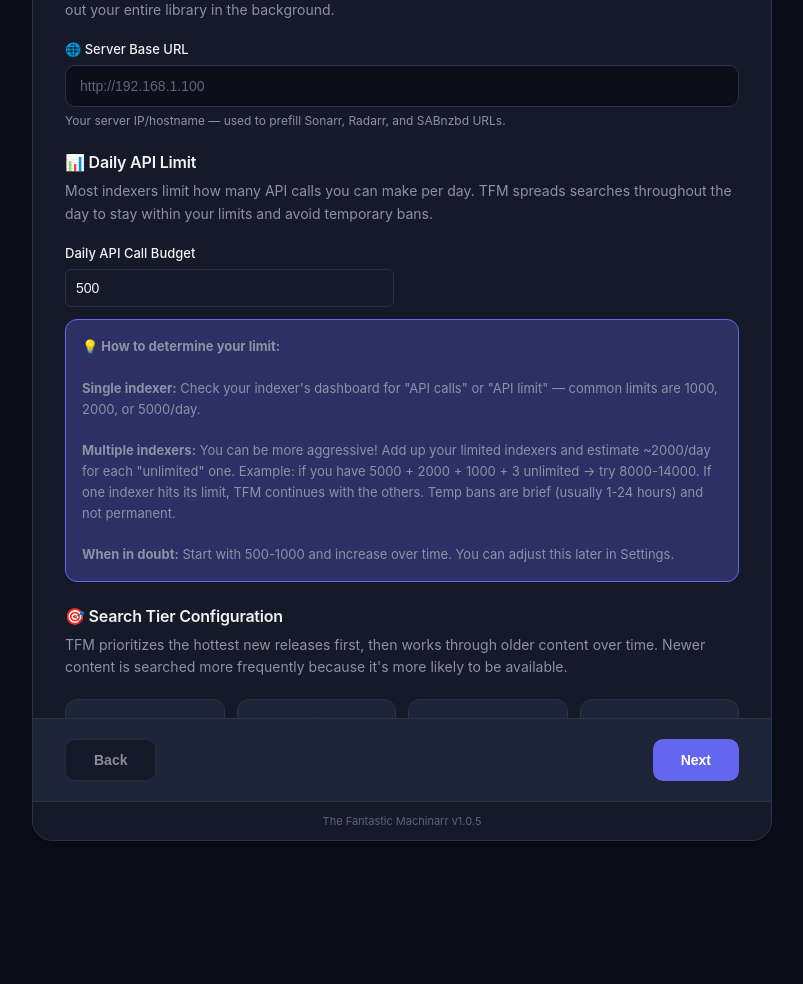
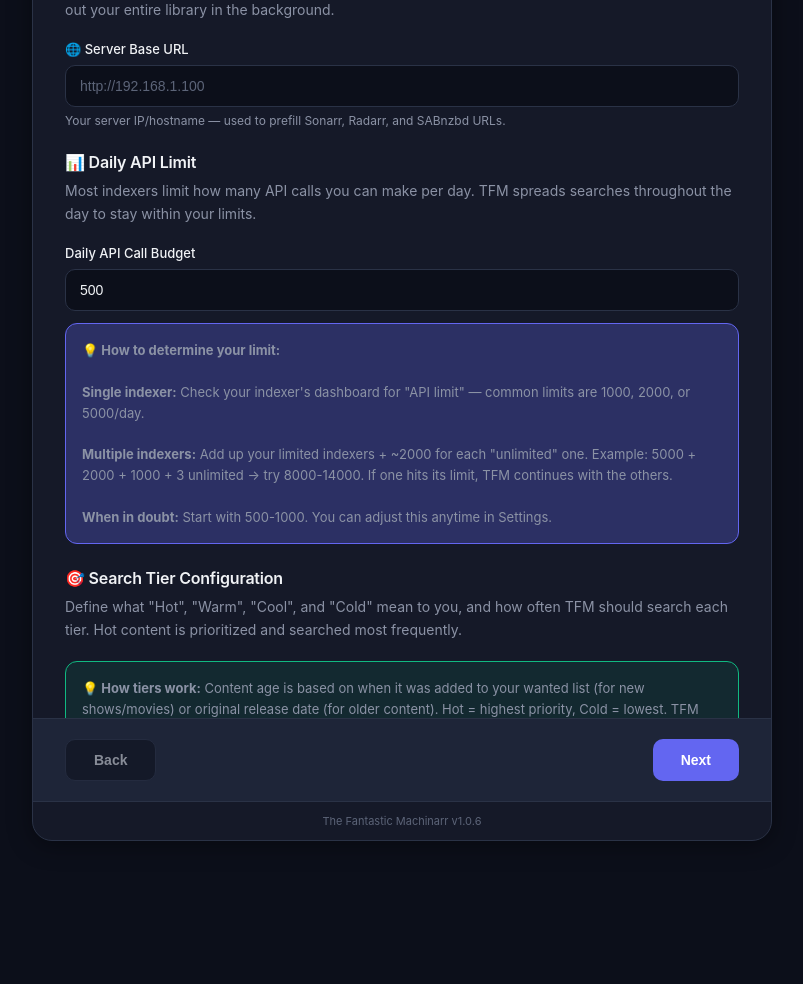
Before and after one commit to egadgetboy/thefantasticmachinarr, a Python web app: template templates/setup.html in a window 1280 px wide. Shown: the part 480-1464 px from the top of the page, without its empty margins (238-1041 px from the left). Run offline with Jinja, Linux system fonts and the light colour scheme; the template is opened without the code that fills it, so the values that code supplies are empty.

Commit message:
v1.0.6 - Customizable tier age ranges with min/max days, synced wizard and settings

```diff
--- a/templates/setup.html
+++ b/templates/setup.html
@@ -548,7 +548,7 @@
         <button class="btn btn-sec" id="backBtn" onclick="back()" disabled>Back</button>
         <button class="btn btn-pri" id="nextBtn" onclick="next()">Next</button>
     </div>
-    <div class="version-footer">The Fantastic Machinarr v1.0.5</div>
+    <div class="version-footer">The Fantastic Machinarr v1.0.6</div>
 </div>
 <script>
 // Theme management
@@ -604,67 +604,124 @@ function stepWelcome() {
         </div>
 
         <h3 style="margin-top: 24px; margin-bottom: 8px;">📊 Daily API Limit</h3>
-        <p class="desc">Most indexers limit how many API calls you can make per day. TFM spreads searches throughout the day to stay within your limits and avoid temporary bans.</p>
+        <p class="desc">Most indexers limit how many API calls you can make per day. TFM spreads searches throughout the day to stay within your limits.</p>
 
-        <div class="row" style="margin-top: 12px;">
-            <div class="field" style="margin-bottom: 0;">
-                <label>Daily API Call Budget</label>
-                <input type="number" id="api-limit" value="500" min="50" max="10000" style="width: 100%; padding: 10px; background: var(--bg2); border: 1px solid var(--border); border-radius: 6px; color: var(--text);">
-            </div>
+        <div class="field" style="margin-top: 12px; margin-bottom: 0;">
+            <label>Daily API Call Budget</label>
+            <input type="number" id="api-limit" value="500" min="50" max="50000">
         </div>
 
         <div class="info" style="margin-top: 12px;">
             <strong>💡 How to determine your limit:</strong><br><br>
-            <strong>Single indexer:</strong> Check your indexer's dashboard for "API calls" or "API limit" — common limits are 1000, 2000, or 5000/day.<br><br>
-            <strong>Multiple indexers:</strong> You can be more aggressive! Add up your limited indexers and estimate ~2000/day for each "unlimited" one. Example: if you have 5000 + 2000 + 1000 + 3 unlimited → try 8000-14000. If one indexer hits its limit, TFM continues with the others. Temp bans are brief (usually 1-24 hours) and not permanent.<br><br>
-            <strong>When in doubt:</strong> Start with 500-1000 and increase over time. You can adjust this later in Settings.
+            <strong>Single indexer:</strong> Check your indexer's dashboard for "API limit" — common limits are 1000, 2000, or 5000/day.<br><br>
+            <strong>Multiple indexers:</strong> Add up your limited indexers + ~2000 for each "unlimited" one. Example: 5000 + 2000 + 1000 + 3 unlimited → try 8000-14000. If one hits its limit, TFM continues with the others.<br><br>
+            <strong>When in doubt:</strong> Start with 500-1000. You can adjust this anytime in Settings.
         </div>
 
         <h3 style="margin-top: 24px; margin-bottom: 8px;">🎯 Search Tier Configuration</h3>
-        <p class="desc">TFM prioritizes the hottest new releases first, then works through older content over time. Newer content is searched more frequently because it's more likely to be available.</p>
+        <p class="desc">Define what "Hot", "Warm", "Cool", and "Cold" mean to you, and how often TFM should search each tier. Hot content is prioritized and searched most frequently.</p>
+
+        <div class="info" style="margin-top: 0; margin-bottom: 16px; background: var(--success-bg); border-color: var(--success);">
+            <strong>💡 How tiers work:</strong> Content age is based on when it was added to your wanted list (for new shows/movies) or original release date (for older content). Hot = highest priority, Cold = lowest. TFM cycles through tiers, always giving Hot the most attention.
+        </div>
 
         <div class="tiers">
             <div class="tier">
                 <div class="tier-emoji">🔥</div>
                 <div class="tier-name">Hot</div>
-                <input type="text" id="tier-hot-range" value="0-3 months" style="margin-top: 6px; width: 100%; padding: 4px; background: var(--bg2); border: 1px solid var(--border); border-radius: 4px; color: var(--text); text-align: center; font-size: 11px;">
-                <select id="tier-hot" style="margin-top: 6px; width: 100%; padding: 6px; background: var(--bg2); border: 1px solid var(--border); border-radius: 4px; color: var(--text);">
-                    <option value="30">Every 30 min</option>
-                    <option value="60" selected>Every hour</option>
-                    <option value="120">Every 2 hours</option>
-                    <option value="180">Every 3 hours</option>
+                <div style="font-size: 11px; color: var(--text2); margin: 4px 0;">Age range</div>
+                <div style="display: flex; gap: 4px; align-items: center; margin-bottom: 6px;">
+                    <select id="tier-hot-min" style="flex:1; padding: 6px; background: var(--bg); border: 1px solid var(--border); border-radius: 6px; color: var(--text); font-size: 11px;">
+                        <option value="0" selected>0</option>
+                    </select>
+                    <span style="color: var(--text2);">to</span>
+                    <select id="tier-hot-max" style="flex:1; padding: 6px; background: var(--bg); border: 1px solid var(--border); border-radius: 6px; color: var(--text); font-size: 11px;">
+                        <option value="3">3 days</option>
+                        <option value="7">1 week</option>
+                        <option value="14">2 weeks</option>
+                        <option value="30">1 month</option>
+                        <option value="90" selected>3 months</option>
+                        <option value="180">6 months</option>
+                    </select>
+                </div>
+                <div style="font-size: 11px; color: var(--text2); margin: 4px 0;">Search every</div>
+                <select id="tier-hot" style="width: 100%; padding: 8px; background: var(--bg); border: 1px solid var(--border); border-radius: 6px; color: var(--text);">
+                    <option value="30">30 min</option>
+                    <option value="60" selected>1 hour</option>
+                    <option value="120">2 hours</option>
+                    <option value="180">3 hours</option>
+                    <option value="360">6 hours</option>
                 </select>
             </div>
             <div class="tier">
                 <div class="tier-emoji">☀️</div>
                 <div class="tier-name">Warm</div>
-                <input type="text" id="tier-warm-range" value="3-12 months" style="margin-top: 6px; width: 100%; padding: 4px; background: var(--bg2); border: 1px solid var(--border); border-radius: 4px; color: var(--text); text-align: center; font-size: 11px;">
-                <select id="tier-warm" style="margin-top: 6px; width: 100%; padding: 6px; background: var(--bg2); border: 1px solid var(--border); border-radius: 4px; color: var(--text);">
-                    <option value="180">Every 3 hours</option>
-                    <option value="360" selected>Every 6 hours</option>
-                    <option value="720">Every 12 hours</option>
+                <div style="font-size: 11px; color: var(--text2); margin: 4px 0;">Age range</div>
+                <div style="display: flex; gap: 4px; align-items: center; margin-bottom: 6px;">
+                    <select id="tier-warm-min" style="flex:1; padding: 6px; background: var(--bg); border: 1px solid var(--border); border-radius: 6px; color: var(--text); font-size: 11px;">
+                        <option value="90" selected>3 mo</option>
+                        <option value="180">6 mo</option>
+                    </select>
+                    <span style="color: var(--text2);">to</span>
+                    <select id="tier-warm-max" style="flex:1; padding: 6px; background: var(--bg); border: 1px solid var(--border); border-radius: 6px; color: var(--text); font-size: 11px;">
+                        <option value="180">6 months</option>
+                        <option value="365" selected>1 year</option>
+                        <option value="548">18 months</option>
+                        <option value="730">2 years</option>
+                    </select>
+                </div>
+                <div style="font-size: 11px; color: var(--text2); margin: 4px 0;">Search every</div>
+                <select id="tier-warm" style="width: 100%; padding: 8px; background: var(--bg); border: 1px solid var(--border); border-radius: 6px; color: var(--text);">
+                    <option value="180">3 hours</option>
+                    <option value="360" selected>6 hours</option>
+                    <option value="720">12 hours</option>
                     <option value="1440">Daily</option>
                 </select>
             </div>
             <div class="tier">
                 <div class="tier-emoji">❄️</div>
                 <div class="tier-name">Cool</div>
-                <input type="text" id="tier-cool-range" value="1-3 years" style="margin-top: 6px; width: 100%; padding: 4px; background: var(--bg2); border: 1px solid var(--border); border-radius: 4px; color: var(--text); text-align: center; font-size: 11px;">
-                <select id="tier-cool" style="margin-top: 6px; width: 100%; padding: 6px; background: var(--bg2); border: 1px solid var(--border); border-radius: 4px; color: var(--text);">
-                    <option value="720">Every 12 hours</option>
+                <div style="font-size: 11px; color: var(--text2); margin: 4px 0;">Age range</div>
+                <div style="display: flex; gap: 4px; align-items: center; margin-bottom: 6px;">
+                    <select id="tier-cool-min" style="flex:1; padding: 6px; background: var(--bg); border: 1px solid var(--border); border-radius: 6px; color: var(--text); font-size: 11px;">
+                        <option value="365" selected>1 yr</option>
+                        <option value="548">18 mo</option>
+                        <option value="730">2 yr</option>
+                    </select>
+                    <span style="color: var(--text2);">to</span>
+                    <select id="tier-cool-max" style="flex:1; padding: 6px; background: var(--bg); border: 1px solid var(--border); border-radius: 6px; color: var(--text); font-size: 11px;">
+                        <option value="730">2 years</option>
+                        <option value="1095" selected>3 years</option>
+                        <option value="1825">5 years</option>
+                    </select>
+                </div>
+                <div style="font-size: 11px; color: var(--text2); margin: 4px 0;">Search every</div>
+                <select id="tier-cool" style="width: 100%; padding: 8px; background: var(--bg); border: 1px solid var(--border); border-radius: 6px; color: var(--text);">
+                    <option value="720">12 hours</option>
                     <option value="1440" selected>Daily</option>
-                    <option value="2880">Every 2 days</option>
-                    <option value="4320">Every 3 days</option>
+                    <option value="2880">2 days</option>
+                    <option value="4320">3 days</option>
                 </select>
             </div>
             <div class="tier">
                 <div class="tier-emoji">🧊</div>
                 <div class="tier-name">Cold</div>
-                <input type="text" id="tier-cold-range" value="3+ years" style="margin-top: 6px; width: 100%; padding: 4px; background: var(--bg2); border: 1px solid var(--border); border-radius: 4px; color: var(--text); text-align: center; font-size: 11px;">
-                <select id="tier-cold" style="margin-top: 6px; width: 100%; padding: 6px; background: var(--bg2); border: 1px solid var(--border); border-radius: 4px; color: var(--text);">
-                    <option value="4320">Every 3 days</option>
+                <div style="font-size: 11px; color: var(--text2); margin: 4px 0;">Age range</div>
+                <div style="display: flex; gap: 4px; align-items: center; margin-bottom: 6px;">
+                    <select id="tier-cold-min" style="flex:1; padding: 6px; background: var(--bg); border: 1px solid var(--border); border-radius: 6px; color: var(--text); font-size: 11px;">
+                        <option value="1095" selected>3 yr</option>
+                        <option value="1825">5 yr</option>
+                    </select>
+                    <span style="color: var(--text2);">to</span>
+                    <select id="tier-cold-max" style="flex:1; padding: 6px; background: var(--bg); border: 1px solid var(--border); border-radius: 6px; color: var(--text); font-size: 11px;" disabled>
+                        <option value="99999" selected>∞</option>
+                    </select>
+                </div>
+                <div style="font-size: 11px; color: var(--text2); margin: 4px 0;">Search every</div>
+                <select id="tier-cold" style="width: 100%; padding: 8px; background: var(--bg); border: 1px solid var(--border); border-radius: 6px; color: var(--text);">
+                    <option value="4320">3 days</option>
                     <option value="10080" selected>Weekly</option>
-                    <option value="20160">Every 2 weeks</option>
+                    <option value="20160">2 weeks</option>
                     <option value="43200">Monthly</option>
                 </select>
             </div>
@@ -850,22 +907,26 @@ function gatherConfig() {
         });
     });
 
-    // Tier intervals and age ranges
+    // Tier intervals and age ranges (in days)
     cfg.tiers = {
         hot: {
-            age_range: document.getElementById('tier-hot-range')?.value || '0-3 months',
+            min_days: parseInt(document.getElementById('tier-hot-min')?.value) || 0,
+            max_days: parseInt(document.getElementById('tier-hot-max')?.value) || 90,
             interval_minutes: parseInt(document.getElementById('tier-hot')?.value) || 60
         },
         warm: {
-            age_range: document.getElementById('tier-warm-range')?.value || '3-12 months',
+            min_days: parseInt(document.getElementById('tier-warm-min')?.value) || 90,
+            max_days: parseInt(document.getElementById('tier-warm-max')?.value) || 365,
             interval_minutes: parseInt(document.getElementById('tier-warm')?.value) || 360
         },
         cool: {
-            age_range: document.getElementById('tier-cool-range')?.value || '1-3 years',
+            min_days: parseInt(document.getElementById('tier-cool-min')?.value) || 365,
+            max_days: parseInt(document.getElementById('tier-cool-max')?.value) || 1095,
             interval_minutes: parseInt(document.getElementById('tier-cool')?.value) || 1440
         },
         cold: {
-            age_range: document.getElementById('tier-cold-range')?.value || '3+ years',
+            min_days: parseInt(document.getElementById('tier-cold-min')?.value) || 1095,
+            max_days: null, // No upper limit
             interval_minutes: parseInt(document.getElementById('tier-cold')?.value) || 10080
         }
     };
```
